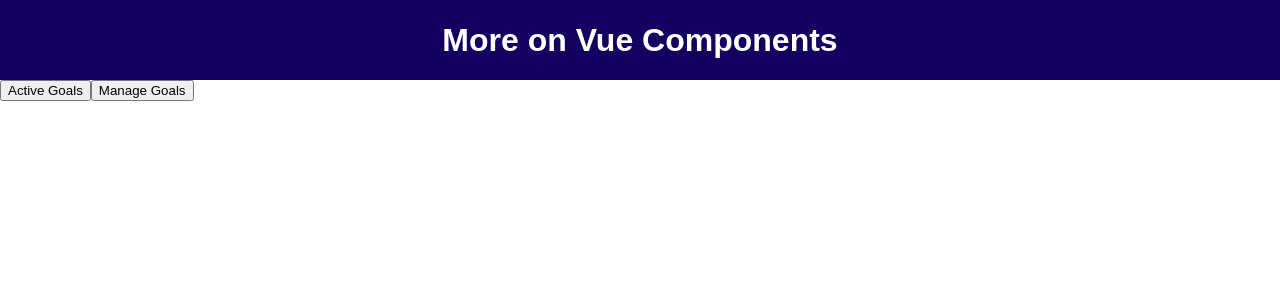
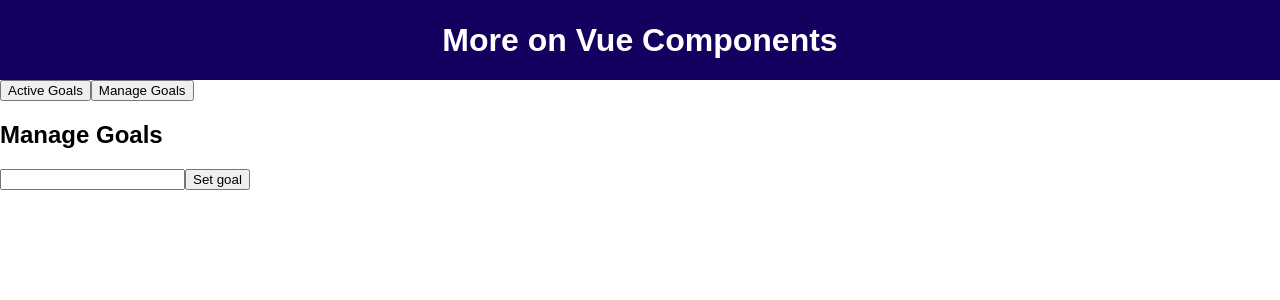
Before and after one commit to chhw130/Vue-ComponentFunction, a Vue app: page / in a window 1280 px wide. Shown: the top 300 px of the page. Built offline with nearby package versions, Linux system fonts and the light colour scheme.

Commit message:
Feat : develop Branch

```diff
--- a/src/App.vue
+++ b/src/App.vue
@@ -15,8 +15,11 @@
     </CourseGoal> -->
     <button @click="setSeletecComponent('ActiveGoals')">Active Goals</button>
     <button @click="setSeletecComponent('ManageGoals')">Manage Goals</button>
-    <ManageGoals v-if="seletedComponent === 'ManageGoals'" />
-    <ActiveGoals v-if="seletedComponent === 'ActiveGoals'" />
+    <!-- <ManageGoals v-if="seletedComponent === 'ManageGoals'" />
+    <ActiveGoals v-if="seletedComponent === 'ActiveGoals'" /> -->
+    <KeepAlive>
+      <component :is="seletedComponent"></component>
+    </KeepAlive>
   </div>
 </template>
 
@@ -44,15 +47,13 @@
         description: "Site owner and admin",
         role: "admin",
       },
-      seletedComponent: ManageGoals,
+      seletedComponent: "ManageGoals",
     };
   },
 
   methods: {
     setSeletecComponent(cmp) {
       this.seletedComponent = cmp;
-
-      console.log(this.seletedComponent);
     },
   },
 };
--- a/src/components/ManageGoals.vue
+++ b/src/components/ManageGoals.vue
@@ -1,3 +1,20 @@
 <template>
   <h2>Manage Goals</h2>
+  <input type="text" />
+  <button @click="setGoal">Set goal</button>
 </template>
+
+<script>
+export default {
+  methods: {
+    setGoal() {
+      const enteredValue = this.$refs;
+
+      console.log(enteredValue);
+      if (enteredValue === "") {
+        alert("Input must not be empty!");
+      }
+    },
+  },
+};
+</script>
```
